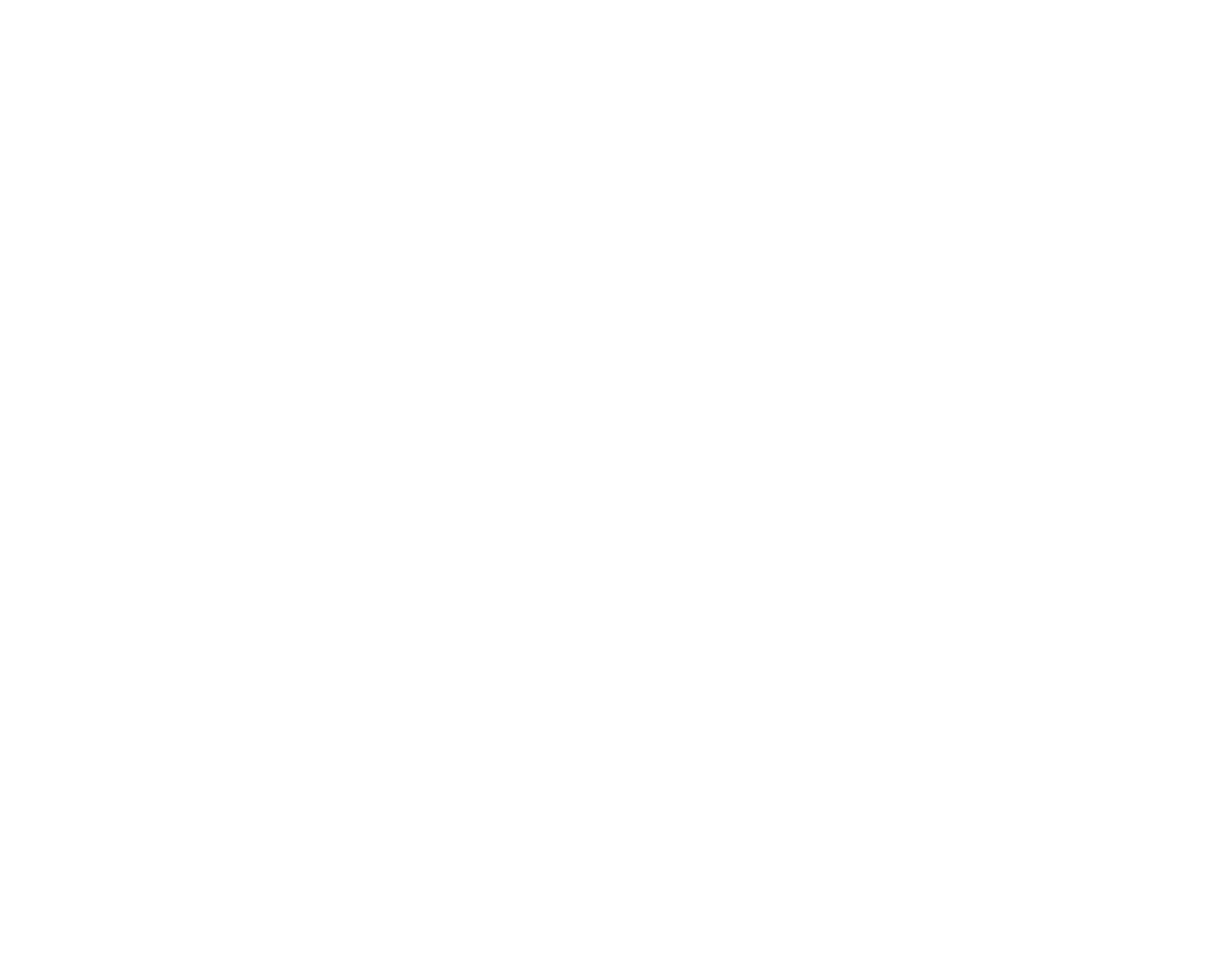
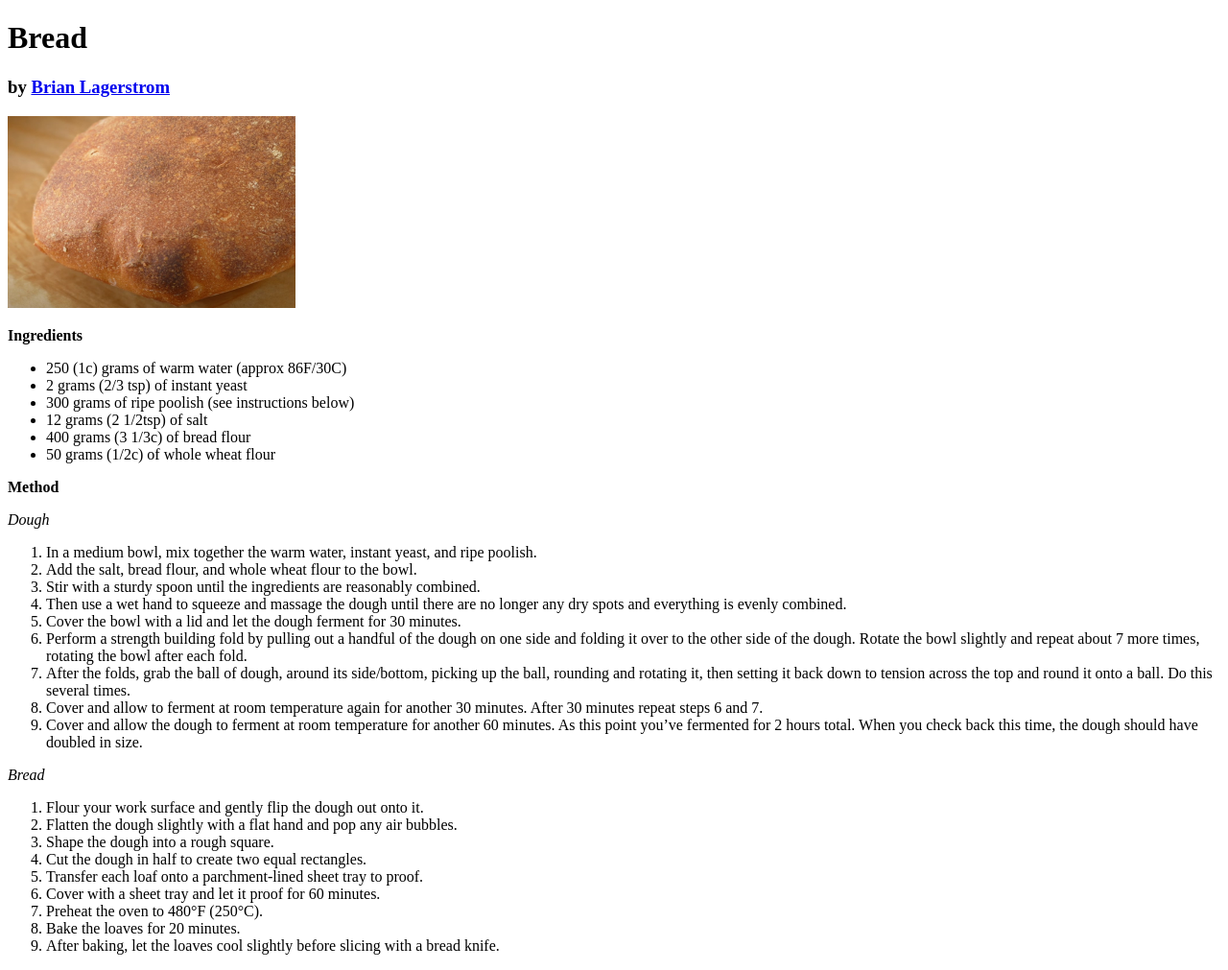
Before and after one commit to Nylara/odin-recipes, a plain HTML site: page recipes/bread.html in a window 1280 px wide. Shown: the whole page at 96% size. Before the commit the page ends 800 px from the top, so only its background shows below. Drawn offline with Linux system fonts and the light colour scheme.

Commit message:
updated bread and cracker toffe recipes

```diff
--- a/recipes/bread.html
+++ b/recipes/bread.html
@@ -6,6 +6,53 @@
     <title>Document</title>
 </head>
 <body>
+    <h1>Bread</h1>
 
-</body>
+    <h3>by <a href="https://www.brianlagerstrom.com/recipes/1-dough-3-loaves-2">Brian Lagerstrom</a></h3>
+
+    <img src="../images/bread.jpg" height="200"  width="300" alt="loaf of bread">
+    <p><strong>Ingredients</strong></p>
+
+    <ul>
+        <li>250 (1c) grams of warm water (approx 86F/30C)</li>
+        <li>2 grams (2/3 tsp) of instant yeast</li>
+        <li>300 grams of ripe poolish (see instructions below)</li>
+        <li>12 grams (2 1/2tsp) of salt</li>
+        <li>400 grams (3 1/3c) of bread flour</li>
+        <li>50 grams (1/2c) of whole wheat flour</li>
+    </ul>
+
+    <p><strong>Method</strong></p>
+
+    <p><em>Dough</em></p>
+
+        <ol>
+            <li>In a medium bowl, mix together the warm water, instant yeast, and ripe poolish.</li>
+            <li>Add the salt, bread flour, and whole wheat flour to the bowl.</li>
+            <li>Stir with a sturdy spoon until the ingredients are reasonably combined.</li>
+            <li>Then use a wet hand to squeeze and massage the dough until there are no longer any dry spots and everything is evenly combined. </li>
+            <li>Cover the bowl with a lid and let the dough ferment for 30 minutes.</li>
+            <li>Perform a strength building fold by pulling out a handful of the dough on one side and folding it over to the other side of the dough. Rotate the bowl slightly and repeat about 7 more times, rotating the bowl after each fold. </li>
+            <li>After the folds, grab the ball of dough, around its side/bottom, picking up the ball,  rounding and rotating it, then setting it back down to tension across the top and round it onto a ball. Do this several times. </li>
+            <li>Cover and allow to ferment at room temperature again for another 30 minutes. After 30 minutes repeat steps 6 and 7.</li>
+            <li>Cover and allow the dough to ferment at room temperature for another 60 minutes. As this point you’ve fermented for 2 hours total. When you check back this time, the dough should have doubled in size. </li>
+        </ol>
+
+
+        <p><em>Bread</em></p>
+
+        <ol>
+            <li>Flour your work surface and gently flip the dough out onto it.</li>
+            <li>Flatten the dough slightly with a flat hand and pop any air bubbles.</li>
+            <li>Shape the dough into a rough square.</li>
+            <li>Cut the dough in half to create two equal rectangles.</li>
+            <li>Transfer each loaf onto a parchment-lined sheet tray to proof.</li>
+            <li>Cover with a sheet tray and let it proof for 60 minutes.</li>
+            <li>Preheat the oven to 480°F (250°C).</li>
+            <li>Bake the loaves for 20 minutes.</li>
+            <li>After baking, let the loaves cool slightly before slicing with a bread knife.</li>
+
+
+        </ol>
+    </body>
 </html>
```
Also changed, not shown: recipes/cracker-toffee.html (+19 -1 lines).
